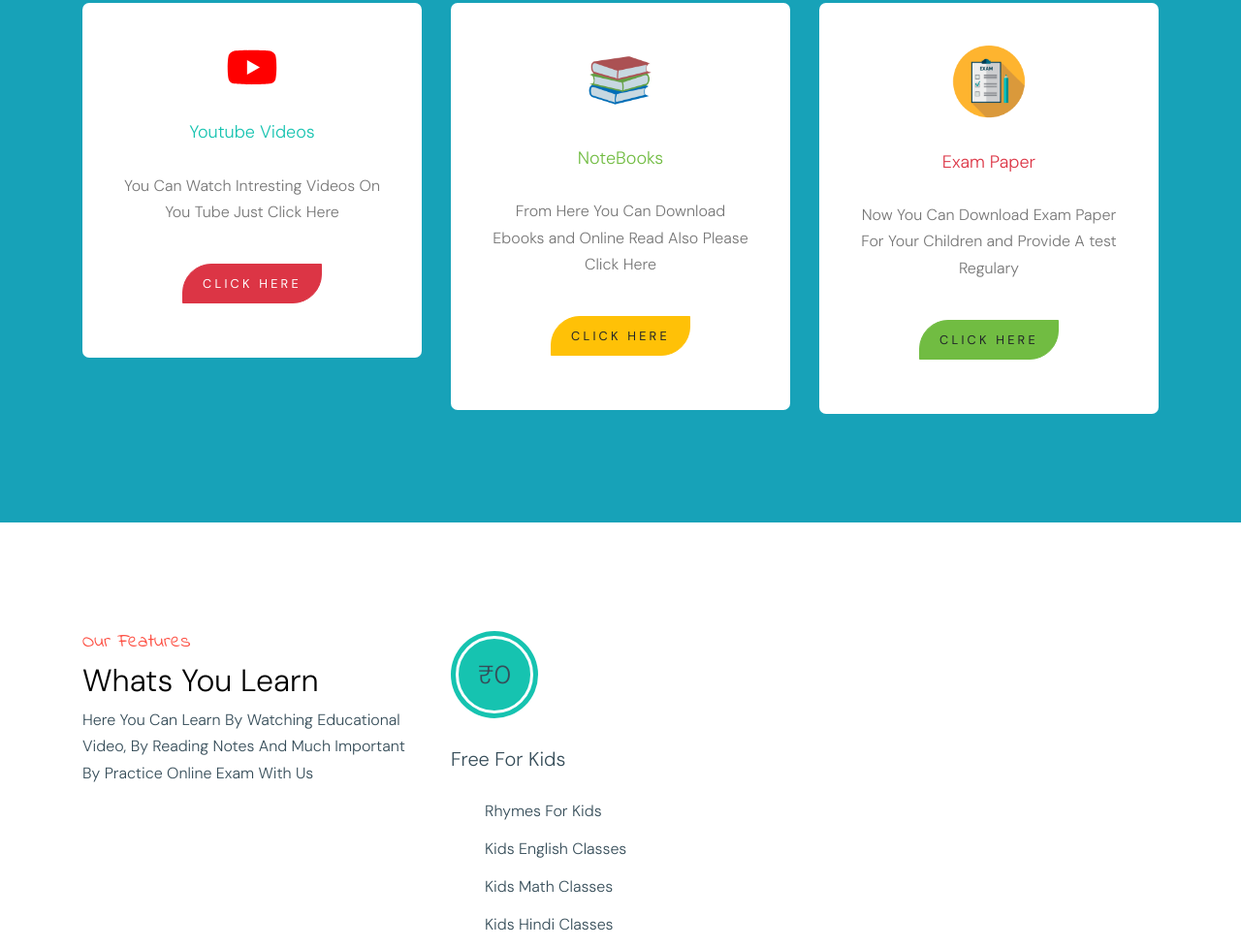
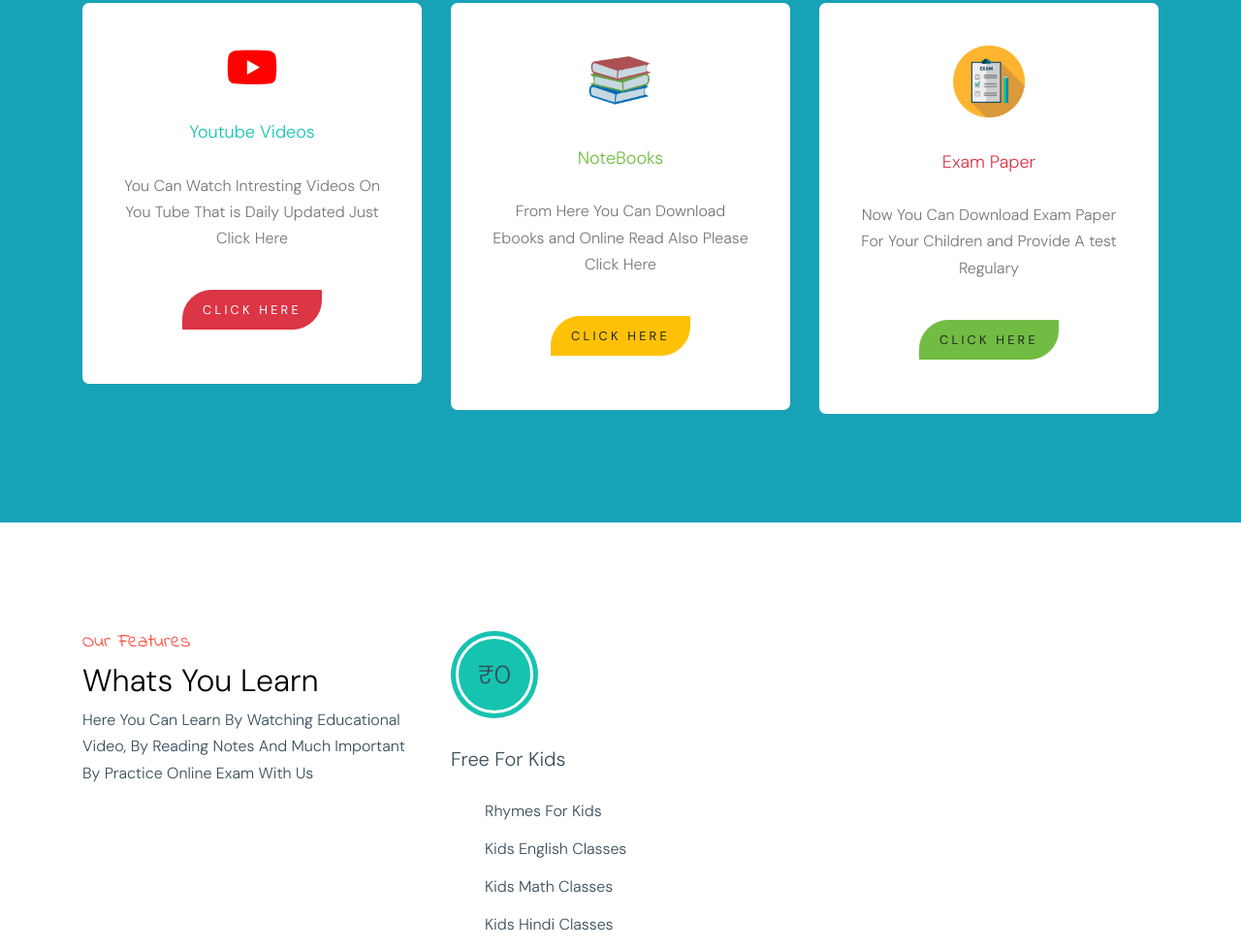
Before and after one commit to padhlokids/padhlokids.github.io, a plain HTML site: page main/index.html in a window 1280 px wide. Shown: the part 2283-3261 px from the top of the page at 97% size. Drawn offline with Linux system fonts and the light colour scheme; files that its build step writes are made by us from their sources; a web font is replaced by a local one.

Commit message:
Update index.html

```diff
--- a/main/index.html
+++ b/main/index.html
@@ -179,7 +179,7 @@
             <div class="package text-center bg-white">
               <span class="img-wrap"><img src="images/yt.svg" alt="Image" class="img-fluid"></span>
               <h3 class="text-teal">Youtube Videos</h3>
-              <p>You Can Watch Intresting Videos On You Tube Just Click Here</p>
+              <p>You Can Watch Intresting Videos On You Tube That is Daily Updated  Just Click Here</p>
               <p><a href="https://www.youtube.com/@padhlokids/videos" class="btn btn-primary btn-custom-1 mt-4">Click Here</a></p>
             </div>
           </div>
```
